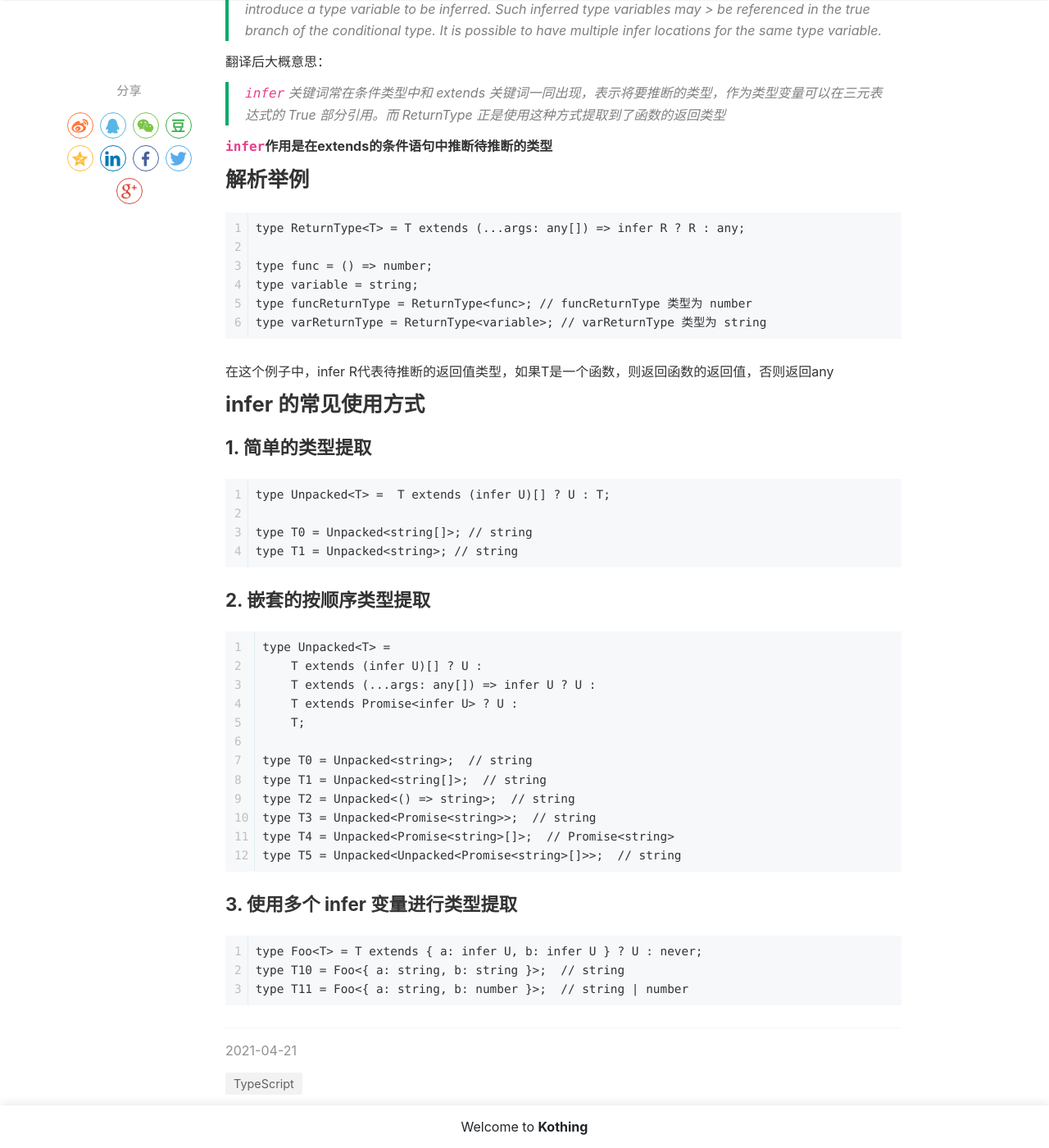
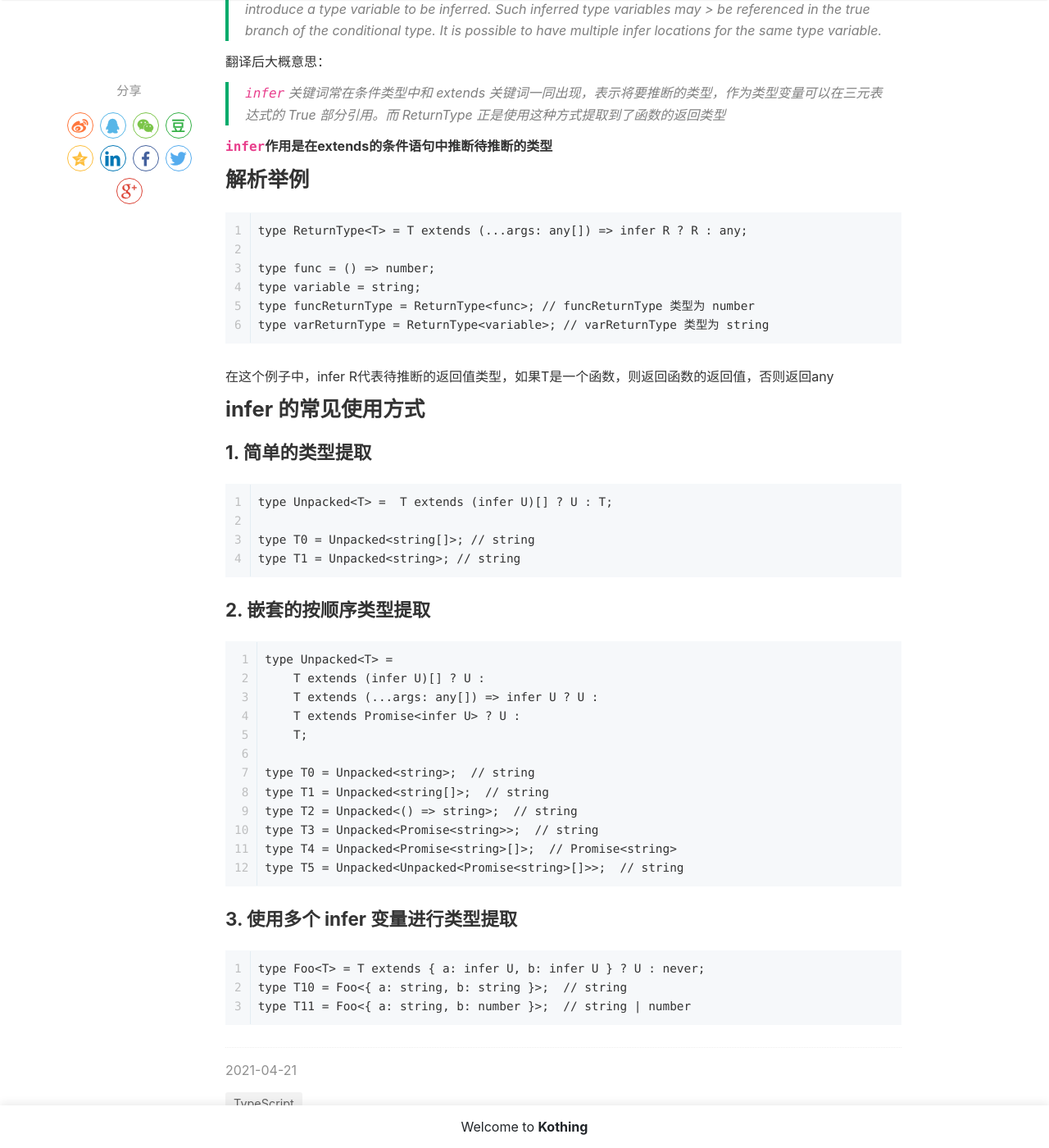
Before and after one commit to kothing/kothing.github.io, a Jekyll site: the page built from _posts/2021-04-21-TypeScript-keywords-infer.md, in a window 1280 px wide and 1400 px high, scrolled down 1003 px. Shown: the whole window at 82% size. Built offline with Jekyll 4.4.1, drawn with Linux system fonts in a browser that asks for light colours; nearby versions of some CDN libraries; comment, search, counter and statistics services are not loaded.

Commit message:
Update _syntax.scss

```diff
--- a/_sass/_syntax.scss
+++ b/_sass/_syntax.scss
@@ -78,5 +78,6 @@
 pre.lineno {
     color: #9999;
     border-right: #E3EDF3 1px solid;
-    padding-left: 10px;
+    padding: 10px;
+    text-align: right;
 }
```
